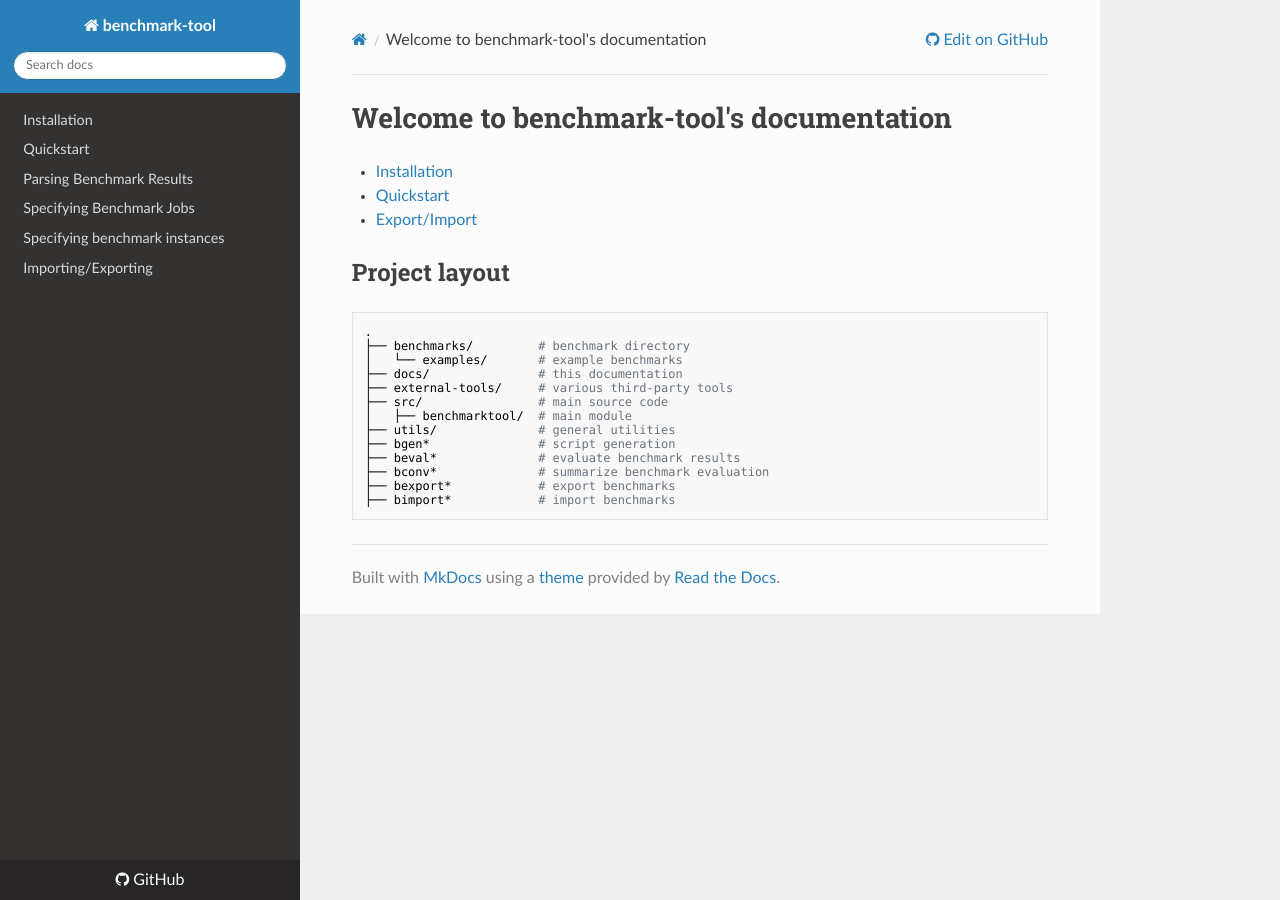
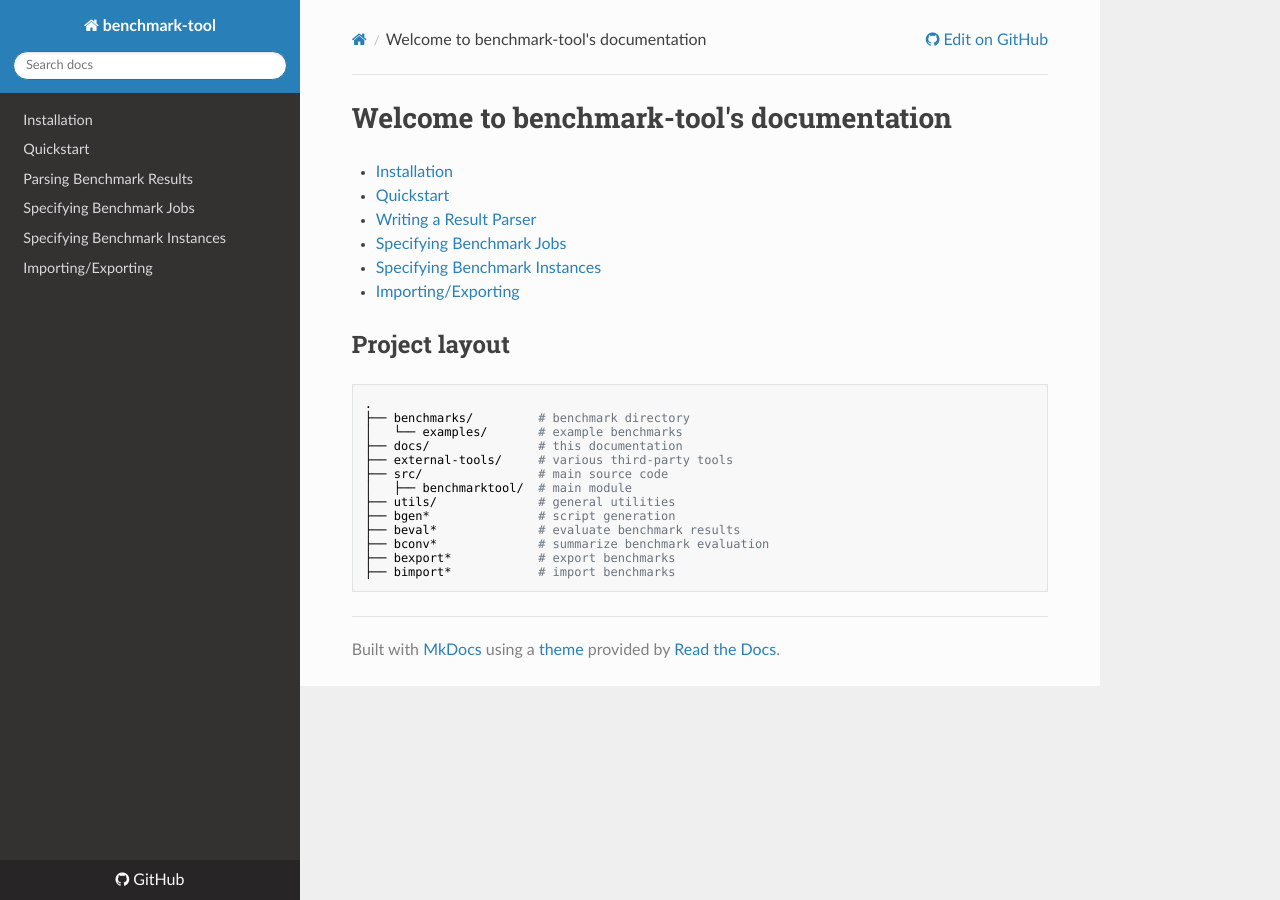
Before and after one commit to daajoe/benchmark-tool, an MkDocs documentation site: the page built from docs/index.md, in a window 1280 px wide. Built offline with MkDocs 1.6.1, drawn with Linux system fonts in a browser that asks for light colours; nearby versions of some CDN libraries.

Commit message:
update documentation

```diff
--- a/docs/index.md
+++ b/docs/index.md
@@ -2,7 +2,10 @@
 
 - [Installation](installation.md)
 - [Quickstart](quickstart.md)
-- [Export/Import](export-import.md)
+- [Writing a Result Parser](resultparser.md)
+- [Specifying Benchmark Jobs](jobs.md)
+- [Specifying Benchmark Instances](instance-specs.md)
+- [Importing/Exporting](export-import.md)
 
 ## Project layout
 
```
Also changed, not shown: docs/installation.md (+3 -1 lines), docs/instance-specs.md (+1 -1 lines).
